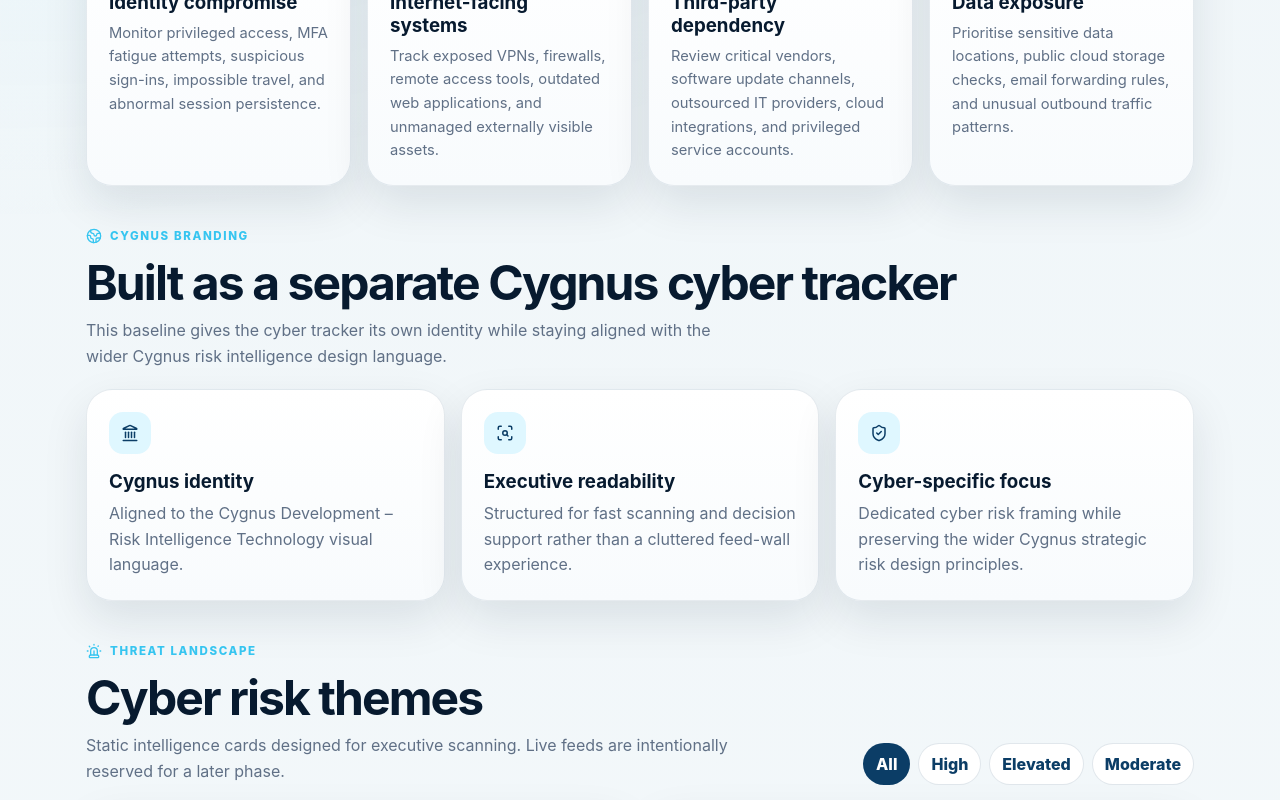
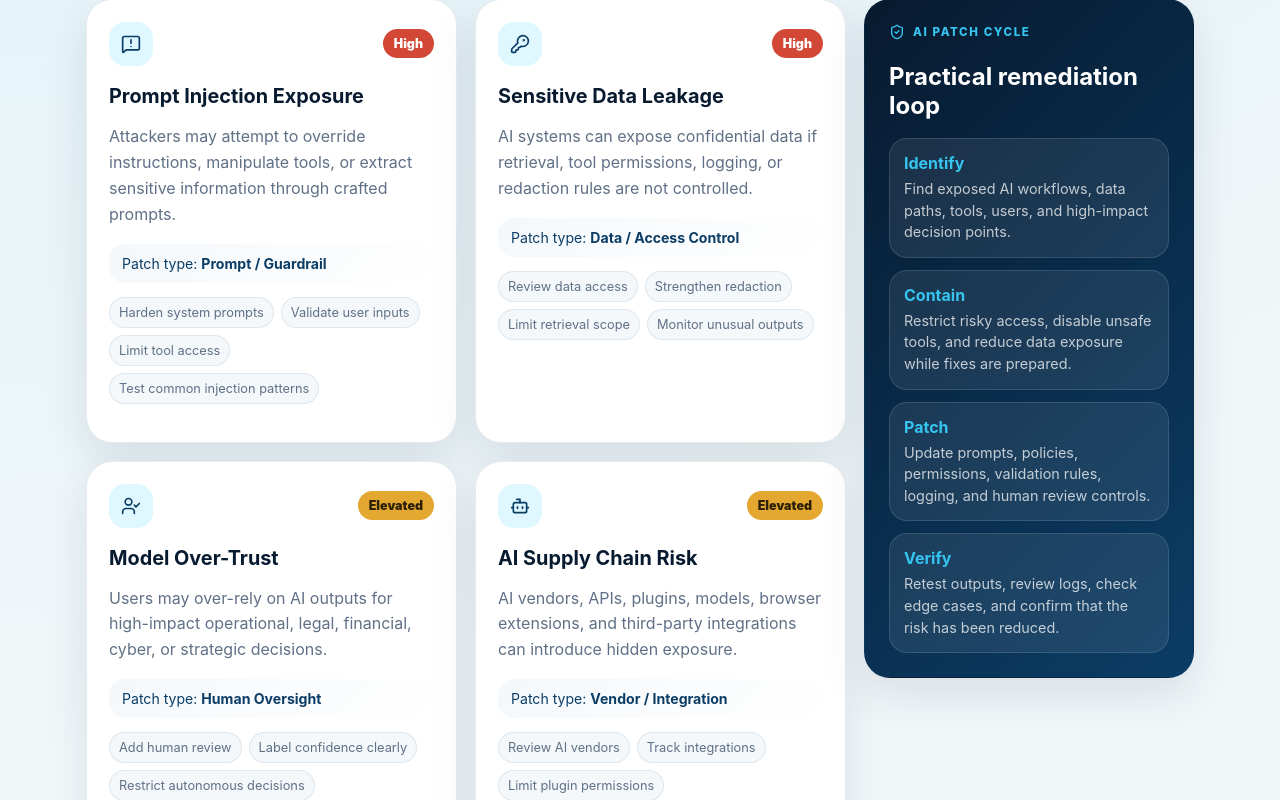
Before and after one commit to waynewdcwc-ship-it/cygnus-cyber-risk-intelligence-tracker, a React (Vite) app: page / in a window 1280 px wide. Shown: the part 1740-2540 px from the top of the page. Built offline with nearby package versions, Linux system fonts and the light colour scheme; no server answers.

Commit message:
Add AI systems risk and patching section

```diff
--- a/package.json
+++ b/package.json
@@ -1,7 +1,7 @@
 {
   "name": "cygnus-cyber-risk-intelligence-tracker",
   "private": true,
-  "version": "0.5.0",
+  "version": "0.6.0",
   "type": "module",
   "scripts": {
     "dev": "vite",
--- a/src/App.jsx
+++ b/src/App.jsx
@@ -2,6 +2,11 @@
 import {
   Activity,
   BadgeCheck,
+  UserCheck,
+  SlidersHorizontal,
+  MessageSquareWarning,
+  KeyRound,
+  Bot,
   Brain,
   Bug,
   CheckCircle2,
@@ -106,6 +111,56 @@
   { label: 'Incident roles', status: 'Define', description: 'Clarify decision-makers, technical responders, communications owners, and escalation paths.' }
 ];
 
+const aiPatchingItems = [
+  {
+    title: 'Prompt Injection Exposure',
+    severity: 'High',
+    patchType: 'Prompt / Guardrail',
+    icon: <MessageSquareWarning size={20} />,
+    summary: 'Attackers may attempt to override instructions, manipulate tools, or extract sensitive information through crafted prompts.',
+    actions: ['Harden system prompts', 'Validate user inputs', 'Limit tool access', 'Test common injection patterns']
+  },
+  {
+    title: 'Sensitive Data Leakage',
+    severity: 'High',
+    patchType: 'Data / Access Control',
+    icon: <KeyRound size={20} />,
+    summary: 'AI systems can expose confidential data if retrieval, tool permissions, logging, or redaction rules are not controlled.',
+    actions: ['Review data access', 'Strengthen redaction', 'Limit retrieval scope', 'Monitor unusual outputs']
+  },
+  {
+    title: 'Model Over-Trust',
+    severity: 'Elevated',
+    patchType: 'Human Oversight',
+    icon: <UserCheck size={20} />,
+    summary: 'Users may over-rely on AI outputs for high-impact operational, legal, financial, cyber, or strategic decisions.',
+    actions: ['Add human review', 'Label confidence clearly', 'Restrict autonomous decisions', 'Escalate high-impact outputs']
+  },
+  {
+    title: 'AI Supply Chain Risk',
+    severity: 'Elevated',
+    patchType: 'Vendor / Integration',
+    icon: <Bot size={20} />,
+    summary: 'AI vendors, APIs, plugins, models, browser extensions, and third-party integrations can introduce hidden exposure.',
+    actions: ['Review AI vendors', 'Track integrations', 'Limit plugin permissions', 'Check contractual safeguards']
+  },
+  {
+    title: 'Output Drift or Inconsistency',
+    severity: 'Moderate',
+    patchType: 'Evaluation / Testing',
+    icon: <SlidersHorizontal size={20} />,
+    summary: 'AI behaviour can change across model updates, prompt changes, data shifts, or configuration changes.',
+    actions: ['Retest key workflows', 'Maintain evaluation cases', 'Track model changes', 'Review failure patterns']
+  }
+];
+
+const aiPatchCycle = [
+  { step: 'Identify', detail: 'Find exposed AI workflows, data paths, tools, users, and high-impact decision points.' },
+  { step: 'Contain', detail: 'Restrict risky access, disable unsafe tools, and reduce data exposure while fixes are prepared.' },
+  { step: 'Patch', detail: 'Update prompts, policies, permissions, validation rules, logging, and human review controls.' },
+  { step: 'Verify', detail: 'Retest outputs, review logs, check edge cases, and confirm that the risk has been reduced.' }
+];
+
 const sectorRisk = [
   { sector: 'Financial Services', level: 'High', driver: 'Fraud, ransomware, credential compromise, and third-party exposure' },
   { sector: 'Healthcare', level: 'High', driver: 'Ransomware disruption, sensitive data exposure, and legacy system dependency' },
@@ -201,7 +256,7 @@
         <div className="brand-ribbon-inner">
           <span><BadgeCheck size={14} /> Cygnus Development</span>
           <span>Risk Intelligence Technology</span>
-          <span>Cyber Risk Intelligence Tracker v0.5</span>
+          <span>Cyber Risk Intelligence Tracker v0.6</span>
         </div>
       </div>
 
@@ -219,6 +274,7 @@
         <div className="nav-links" aria-label="Page navigation">
           <a href="#otx-live">OTX Preview</a>
           <a href="#watchlist">Watchlist</a>
+          <a href="#ai-patching">AI Patching</a>
           <a href="#threat-landscape">Threats</a>
           <a href="#readiness">Readiness</a>
           <a href="#help">Help</a>
@@ -421,6 +477,52 @@
 
       <OtxLivePanel />
 
+      <section id="ai-patching" className="content-section ai-patching-section">
+        <div className="section-heading">
+          <div>
+            <div className="section-kicker"><Bot size={16} /> AI Systems Risk & Patching</div>
+            <h2>AI patching for emerging cyber and governance exposure</h2>
+            <p>
+              Tracks practical actions for reducing risk in AI-enabled systems, including prompt hardening, data-access
+              reviews, guardrail updates, output validation, logging improvements, and human-in-the-loop controls.
+            </p>
+          </div>
+        </div>
+
+        <div className="ai-patching-layout">
+          <div className="ai-card-grid">
+            {aiPatchingItems.map((item) => (
+              <article className="ai-patch-card" key={item.title}>
+                <div className="card-topline">
+                  <div className="icon-bubble">{item.icon}</div>
+                  <span className={`risk-pill ${getSeverityClass(item.severity)}`}>{item.severity}</span>
+                </div>
+                <h3>{item.title}</h3>
+                <p>{item.summary}</p>
+                <div className="patch-type">Patch type: <strong>{item.patchType}</strong></div>
+                <div className="signal-list">
+                  {item.actions.map((action) => <span key={action}>{action}</span>)}
+                </div>
+              </article>
+            ))}
+          </div>
+
+          <aside className="ai-cycle-card">
+            <div className="section-kicker"><ShieldCheck size={16} /> AI Patch Cycle</div>
+            <h3>Practical remediation loop</h3>
+            <div className="ai-cycle-list">
+              {aiPatchCycle.map((item) => (
+                <div className="ai-cycle-row" key={item.step}>
+                  <strong>{item.step}</strong>
+                  <span>{item.detail}</span>
+                </div>
+              ))}
+            </div>
+          </aside>
+        </div>
+      </section>
+
+
       <section id="watchlist" className="content-section">
         <div className="section-heading">
           <div>
@@ -597,7 +699,7 @@
         <strong>Cygnus Development</strong>
         <span>Risk Intelligence Technology</span>
       </div>
-      <p>Cygnus Cyber Risk Intelligence Tracker v0.5 · Static cyber intelligence preview · No live API data in this build</p>
+      <p>Cygnus Cyber Risk Intelligence Tracker v0.6 · Static cyber intelligence preview · No live API data in this build</p>
     </footer>
   );
 }
--- a/src/index.css
+++ b/src/index.css
@@ -501,3 +501,92 @@
   .otx-panel { grid-template-columns: 1fr; }
   .otx-status { white-space: normal; }
 }
+
+.ai-patching-section {
+  scroll-margin-top: 18px;
+}
+.ai-patching-layout {
+  display: grid;
+  grid-template-columns: minmax(0, 1fr) 330px;
+  gap: 18px;
+}
+.ai-card-grid {
+  display: grid;
+  grid-template-columns: repeat(2, minmax(0, 1fr));
+  gap: 18px;
+}
+.ai-patch-card, .ai-cycle-card {
+  border: 1px solid rgba(11, 61, 102, 0.10);
+  background: var(--cygnus-panel);
+  box-shadow: 0 18px 45px rgba(7, 26, 47, 0.10);
+  border-radius: 26px;
+}
+.ai-patch-card {
+  padding: 22px;
+}
+.ai-patch-card h3 {
+  color: var(--cygnus-navy);
+  font-size: 1.24rem;
+  margin: 18px 0 8px;
+}
+.ai-patch-card p {
+  color: var(--cygnus-muted);
+  line-height: 1.62;
+}
+.patch-type {
+  margin: 14px 0;
+  padding: 11px 13px;
+  border-radius: 16px;
+  background: linear-gradient(135deg, var(--cygnus-panel-soft), #ffffff);
+  color: var(--cygnus-blue);
+  font-size: 0.88rem;
+}
+.ai-cycle-card {
+  padding: 24px;
+  background:
+    linear-gradient(135deg, var(--cygnus-navy), var(--cygnus-blue)),
+    radial-gradient(circle at top right, rgba(215,166,66,0.15), transparent 26%);
+  color: #fff;
+  align-self: start;
+  position: sticky;
+  top: 18px;
+}
+.ai-cycle-card h3 {
+  margin: 8px 0 18px;
+  font-size: 1.5rem;
+  color: #fff;
+}
+.ai-cycle-list {
+  display: grid;
+  gap: 12px;
+}
+.ai-cycle-row {
+  padding: 14px;
+  border-radius: 18px;
+  background: rgba(255,255,255,0.08);
+  border: 1px solid rgba(255,255,255,0.12);
+}
+.ai-cycle-row strong {
+  display: block;
+  color: var(--cygnus-cyan);
+  margin-bottom: 5px;
+}
+.ai-cycle-row span {
+  display: block;
+  color: rgba(255,255,255,0.74);
+  line-height: 1.5;
+  font-size: 0.9rem;
+}
+@media (max-width: 1000px) {
+  .ai-patching-layout {
+    grid-template-columns: 1fr;
+  }
+  .ai-cycle-card {
+    position: static;
+  }
+}
+@media (max-width: 640px) {
+  .ai-card-grid {
+    grid-template-columns: 1fr;
+  }
+}
```
Also changed, not shown: 2 other files (tests, documents, lock files or other folders).
